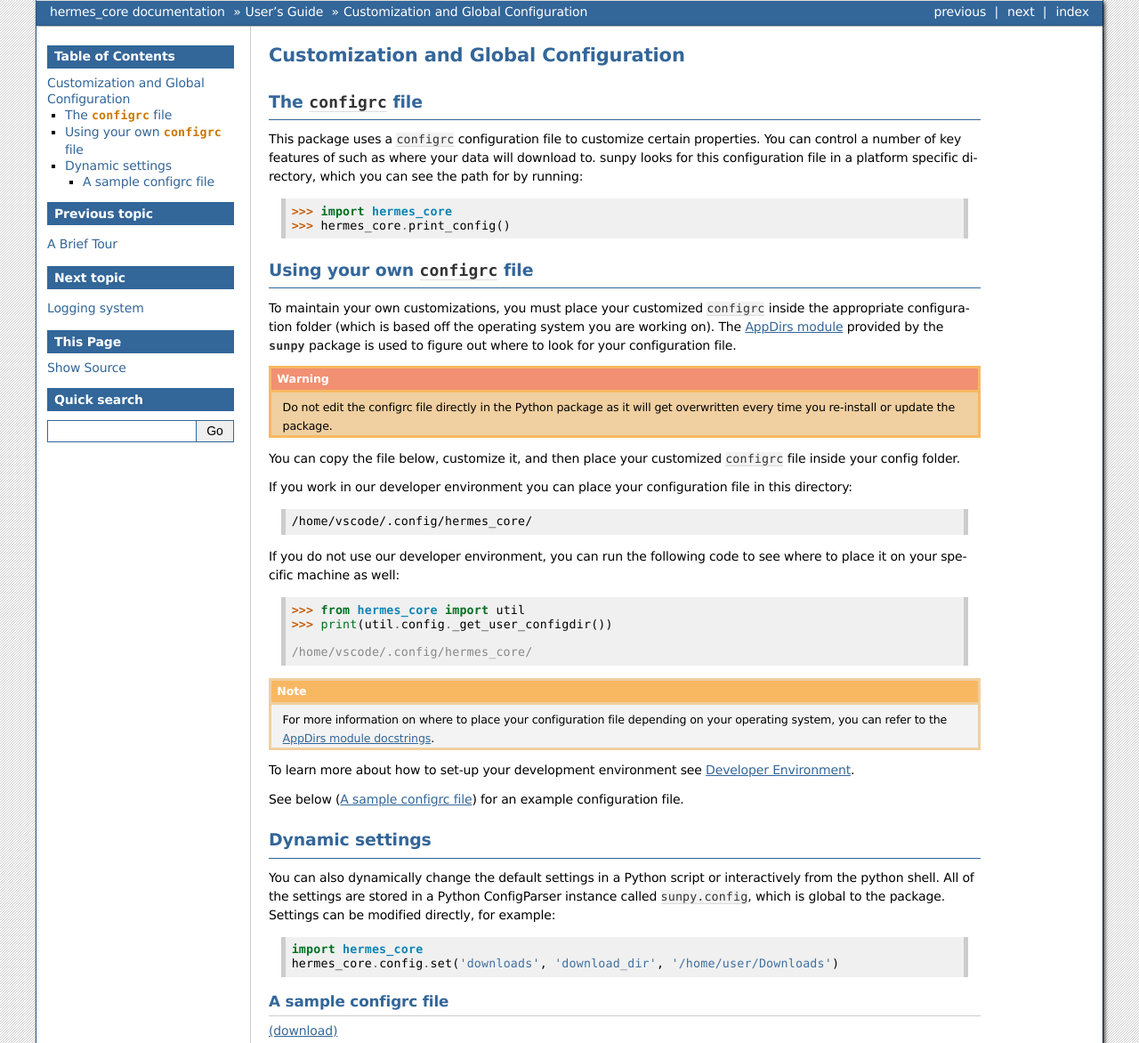
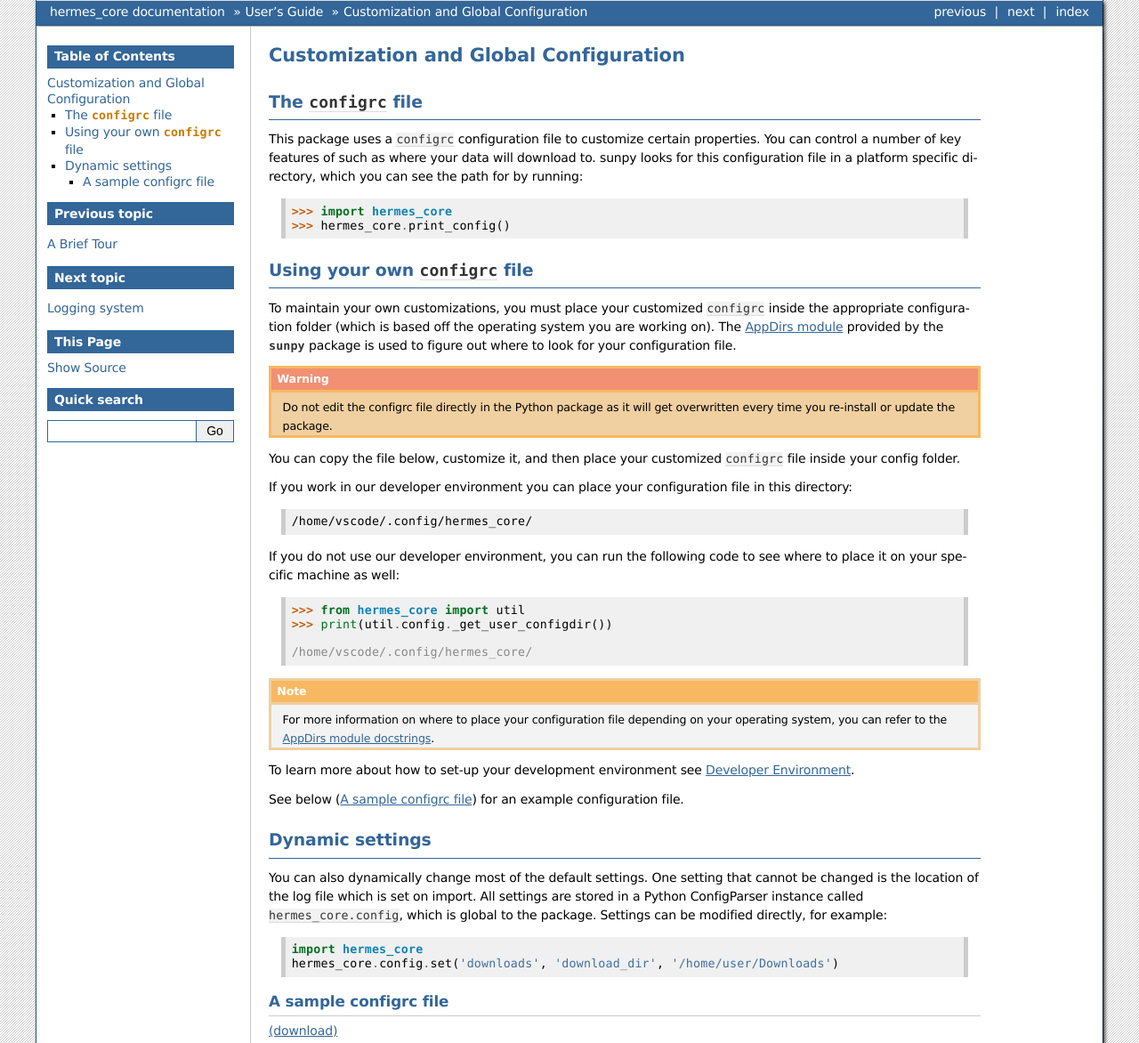
Before and after one commit to HERMES-SOC/hermes_core, a Sphinx documentation site: the page built from docs/user-guide/customization.rst, in a window 1280 px wide, cut to the strip 0-1172 px from the top of the page. Shown: the whole strip at 89% size. Built offline with Sphinx 7.4.7, drawn with Linux system fonts in a browser that asks for light colours; the version number could not be read and is left out.

Commit message:
Change reference to sunpy. Tweak wording to capture the setting that cannot be change

```diff
--- a/docs/user-guide/customization.rst
+++ b/docs/user-guide/customization.rst
@@ -53,10 +53,7 @@ See below (:ref:`configrc-sample`) for an example configuration file.
 Dynamic settings
 ================
 
-You can also dynamically change the default settings in a Python script or
-interactively from the python shell. All of the settings are stored in a
-Python ConfigParser instance called ``sunpy.config``, which is global to
-the package. Settings can be modified directly, for example::
+You can also dynamically change most of the default settings. One setting that cannot be changed is the location of the log file which is set on import. All settings are stored in a Python ConfigParser instance called ``hermes_core.config``, which is global to the package. Settings can be modified directly, for example::
 
     import hermes_core
     hermes_core.config.set('downloads', 'download_dir', '/home/user/Downloads')
```
